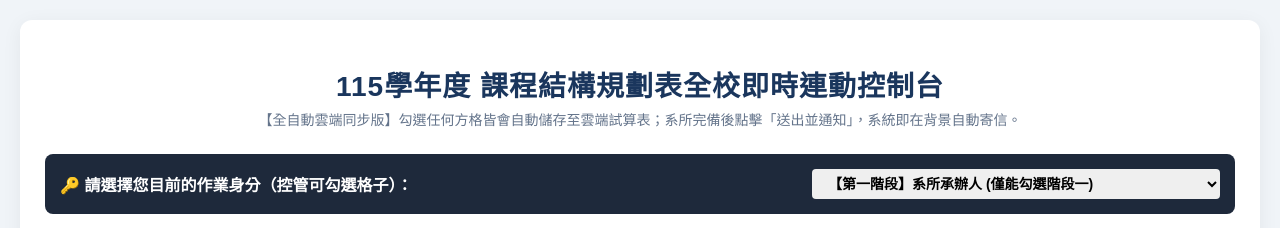
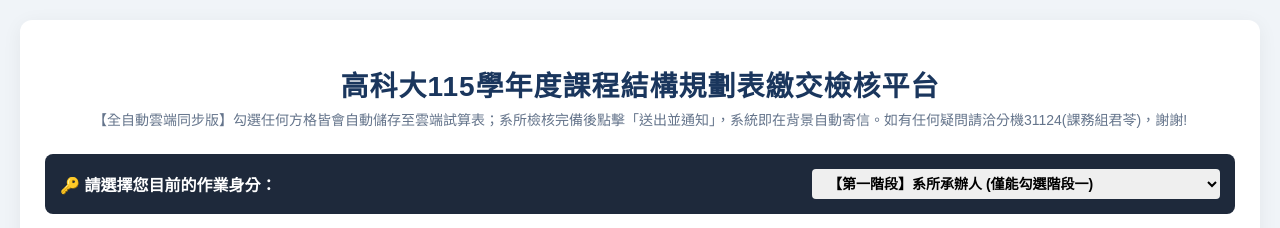
Before and after one commit to chunlingwu-rgb/curriculum-check, a plain HTML site: page index.html in a window 1280 px wide. Shown: the top 228 px of the page. Drawn offline with Linux system fonts and the light colour scheme; no server answers.

Commit message:
index.html

```diff
--- a/index.html
+++ b/index.html
@@ -3,7 +3,7 @@
 <head>
     <meta charset="UTF-8">
     <meta name="viewport" content="width=device-width, initial-scale=1.0">
-    <title>115學年度課規表教務處管理端控制台 (全自動雲端即時同步版)</title>
+    <title>115學年度課規表繳交情形 (全自動雲端即時同步版)</title>
     <style>
         body { font-family: "Microsoft JhengHei", Arial, sans-serif; background-color: #f0f4f8; margin: 0; padding: 20px; color: #333; }
         .container { max-width: 1650px; margin: 0 auto; background: white; padding: 25px; border-radius: 12px; box-shadow: 0 4px 20px rgba(0,0,0,0.06); }
@@ -75,11 +75,11 @@
 <div id="toast-msg" class="sync-toast">🔄 雲端同步儲存中...</div>
 
 <div class="container">
-    <h1>115學年度 課程結構規劃表全校即時連動控制台</h1>
-    <div class="subtitle">【全自動雲端同步版】勾選任何方格皆會自動儲存至雲端試算表；系所完備後點擊「送出並通知」，系統即在背景自動寄信。</div>
+    <h1>高科大115學年度課程結構規劃表繳交檢核平台</h1>
+    <div class="subtitle">【全自動雲端同步版】勾選任何方格皆會自動儲存至雲端試算表；系所檢核完備後點擊「送出並通知」，系統即在背景自動寄信。如有任何疑問請洽分機31124(課務組君苓)，謝謝!</div>
 
     <div class="identity-bar">
-        <div class="identity-title">🔑 請選擇您目前的作業身分（控管可勾選格子）：</div>
+        <div class="identity-title">🔑 請選擇您目前的作業身分：</div>
         <select id="identity-select" class="identity-select" onchange="changeIdentity()">
             <option value="dept">【第一階段】系所承辦人 (僅能勾選階段一)</option>
             <option value="staff">【第二階段】綜業處承辦同仁 (僅能勾選階段二)</option>
```
